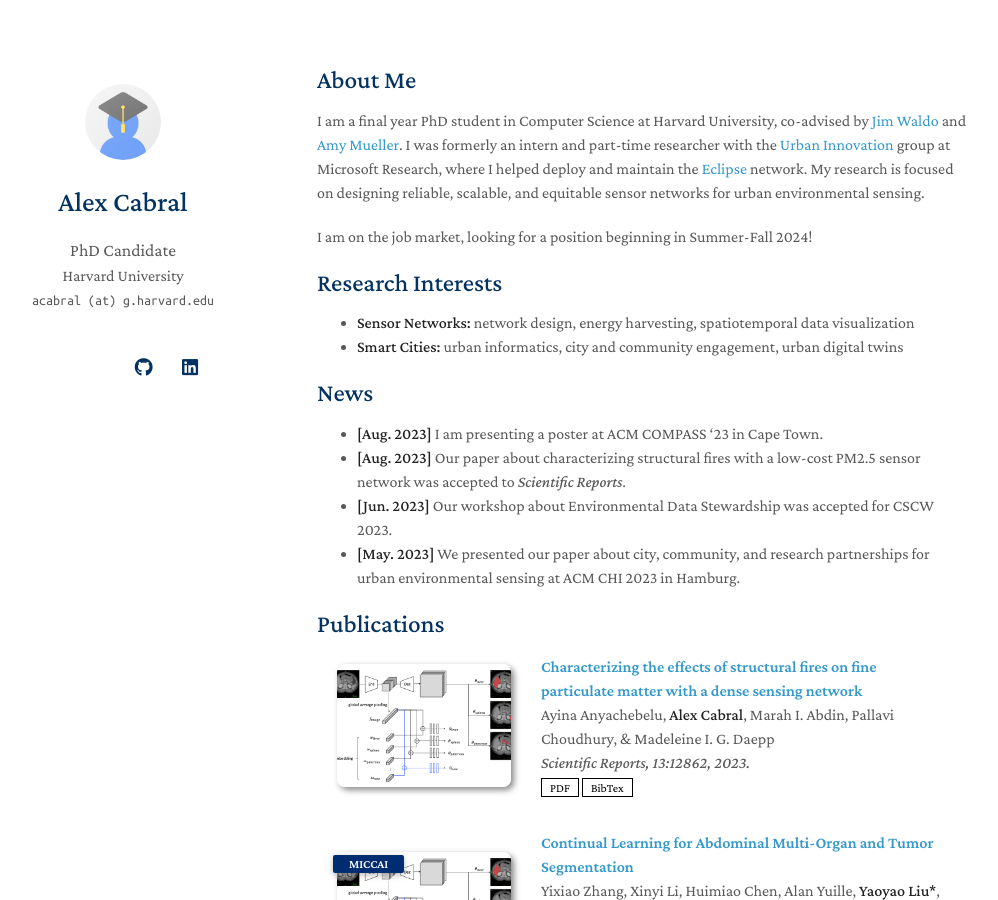
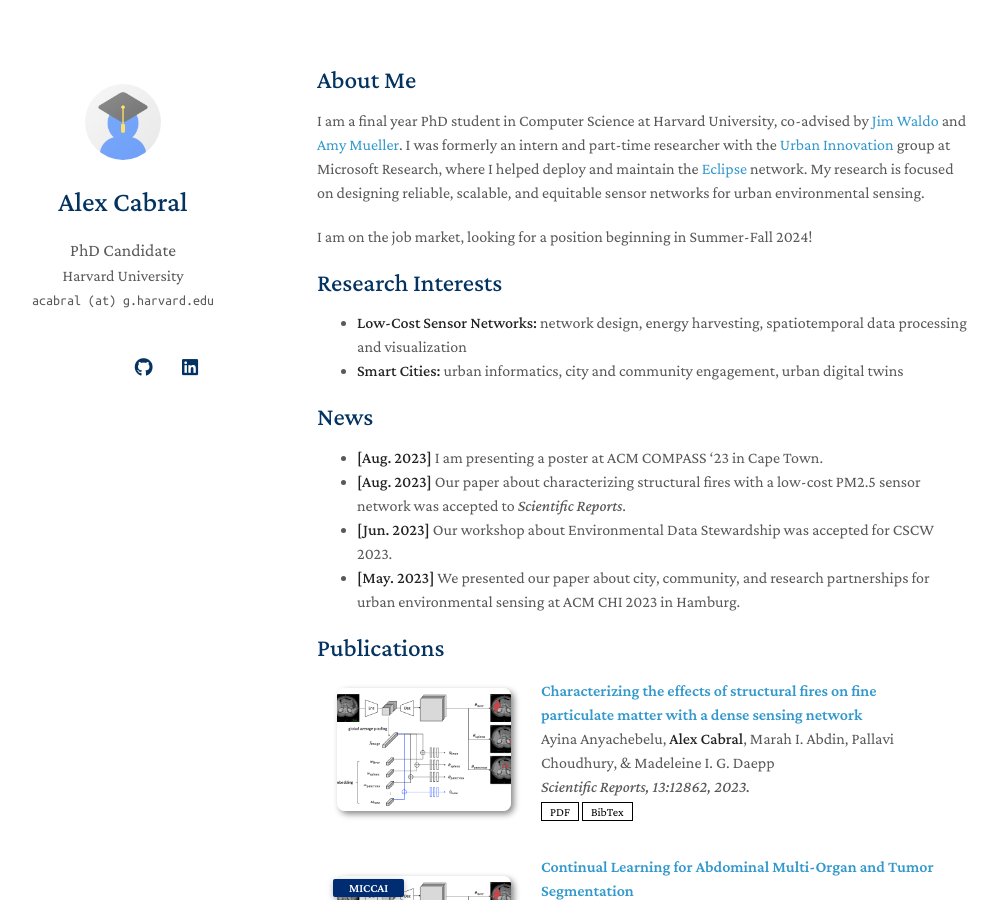
Before and after one commit to a-cabral/a-cabral.github.io, a Jekyll site: the page built from index.md, in a window 1280 px wide and 900 px high. Shown: the whole window, without its empty margins (153-1151 px from the left). Built offline with Jekyll 4.4.1, drawn with Linux system fonts in a browser that asks for light colours; nearby versions of some CDN libraries; a style sheet for code colours, icons or effects is not loaded; our own code applies the rules of GitHub Pages for plain Markdown files.

Commit message:
Update index.md

```diff
--- a/index.md
+++ b/index.md
@@ -10,7 +10,7 @@ I am on the job market, looking for a position beginning in Summer-Fall 2024!
 
 ## Research Interests
 
-- **Sensor Networks:** network design, energy harvesting, spatiotemporal data visualization
+- **Low-Cost Sensor Networks:** network design, energy harvesting, spatiotemporal data processing and visualization
 - **Smart Cities:** urban informatics, city and community engagement, urban digital twins
 
 ## News
```
